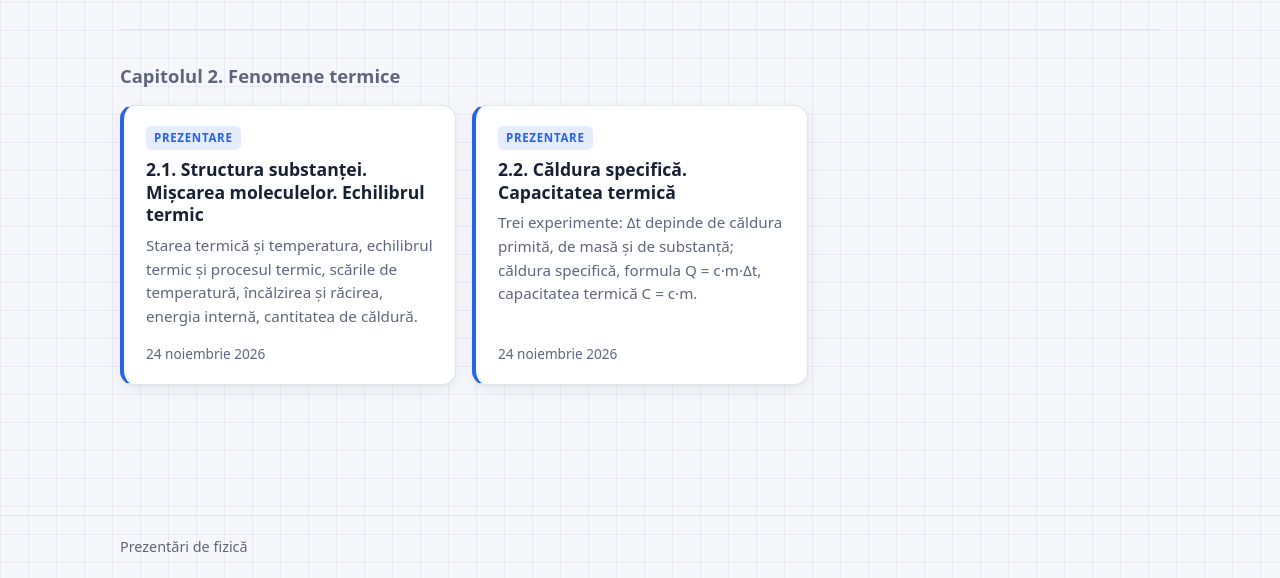
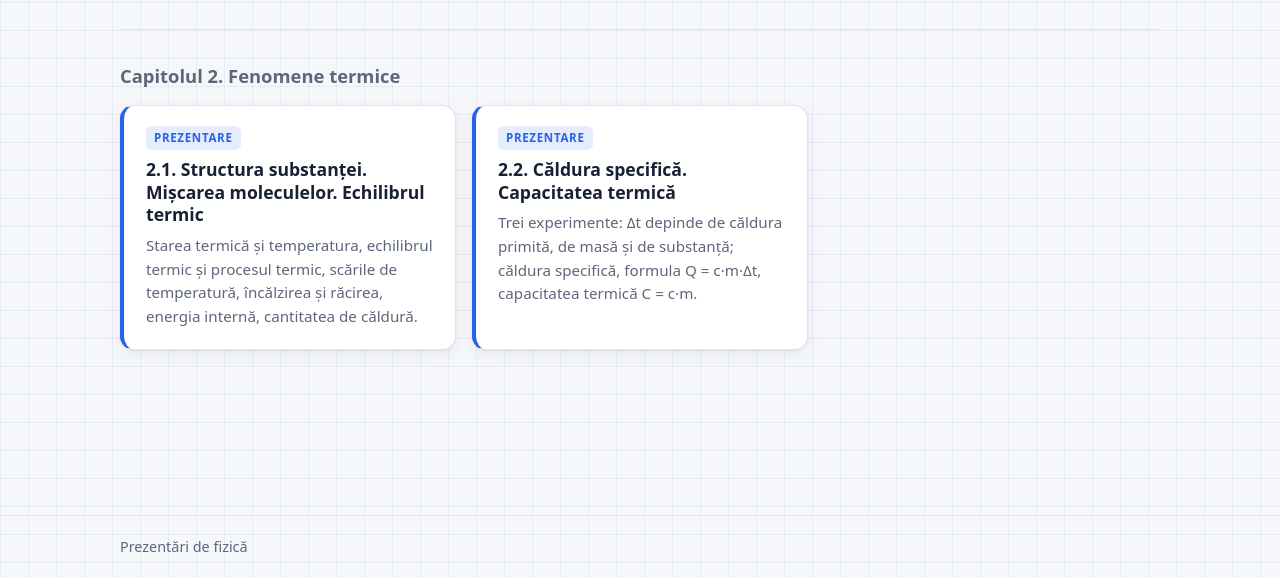
Before and after one commit to bitalyk/school-presentation, a plain HTML site: page clasa-8/index.html in a window 1280 px wide. Shown: the part 222-800 px from the top of the page. Drawn offline with Linux system fonts and the light colour scheme.

Commit message:
Fără dată pe cardurile prezentărilor
Co-Authored-By: Claude Opus 5.5 <noreply@anthropic.com>
Claude-Session: https://claude.ai/code/session_01WHYcs4pkQDLbPEU4StndeY

```diff
--- a/assets/css/style.css
+++ b/assets/css/style.css
@@ -298,13 +298,6 @@ a.prez:hover { transform: translateY(-2px); border-color: var(--accent); }
 
 .prez-desc { font-size: 0.95rem; color: var(--muted); }
 
-.prez-data {
-  margin-top: auto;
-  padding-top: 6px;
-  font-size: 0.85rem;
-  color: var(--muted);
-}
-
 .gol {
   padding: 56px 24px;
   border: 2px dashed var(--border);
--- a/assets/js/main.js
+++ b/assets/js/main.js
@@ -35,12 +35,6 @@
     return tipuri[ext] || "Link";
   }
 
-  function formatData(s) {
-    const d = new Date(s + "T00:00:00");
-    if (isNaN(d)) return s;
-    return d.toLocaleDateString("ro-RO", { day: "numeric", month: "long", year: "numeric" });
-  }
-
   function card(p) {
     const link = (p.link || "").trim();
     const c = el(link ? "a" : "div", "prez" + (link ? "" : " prez-pregatire"));
@@ -54,7 +48,6 @@
     c.appendChild(el("span", "prez-tip", link ? tip(link) : "În pregătire"));
     c.appendChild(el("span", "prez-titlu", p.titlu || "Fără titlu"));
     if (p.descriere) c.appendChild(el("span", "prez-desc", p.descriere));
-    if (p.data) c.appendChild(el("span", "prez-data", formatData(p.data)));
     return c;
   }
 
```
